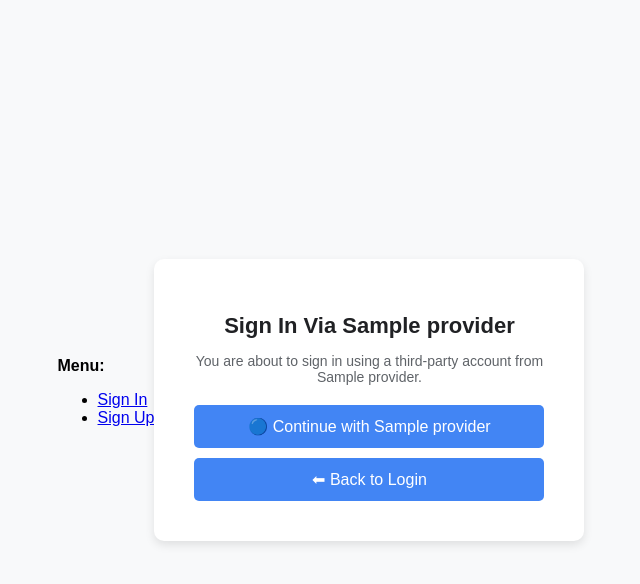
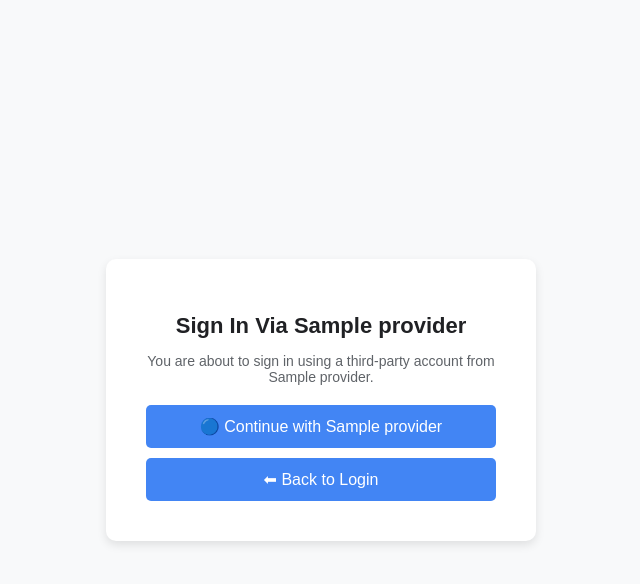
Before and after one commit to sainivas-yellapragada/spscs, a Django app: template templates/socialaccount/login.html in a window 1280 px wide. Shown: the top 584 px of the page, without its empty margins (319-959 px from the left). Run offline with Django 3.2, Linux system fonts and the light colour scheme; the template is opened without the code that fills it: most values are stand-ins (such as "Sample title", 1, 10 or a date in 2020).

Commit message:
removed menu from base env file

```diff
--- a/templates/base.html
+++ b/templates/base.html
@@ -1,4 +1,4 @@
-{% load i18n %}
+<!---->{% load i18n %}
 <!DOCTYPE html>
 <html>
 <head>
@@ -20,24 +20,24 @@
             </div>
         {% endif %}
 
-        {% block menu %}
-            <!-- Default menu -->
-            <div>
-                <strong>{% trans "Menu:" %}</strong>
-                <ul>
-                    {% if user.is_authenticated %}
-                        <li><a href="{% url 'home' %}">{% trans "Home" %}</a></li>
-                        <li><a href="{% url 'account_email' %}">{% trans "Change Email" %}</a></li>
-                        <li><a href="{% url 'account_change_password' %}">{% trans "Change Password" %}</a></li>
-                        <li><a href="{% url 'socialaccount_connections' %}">{% trans "Account Connections" %}</a></li>
-                        <li><a href="{% url 'logout' %}">{% trans "Sign Out" %}</a></li>
-                    {% else %}
-                        <li><a href="{% url 'account_login' %}">{% trans "Sign In" %}</a></li>
-                        <li><a href="{% url 'account_signup' %}">{% trans "Sign Up" %}</a></li>
-                    {% endif %}
-                </ul>
-            </div>
-        {% endblock menu %}
+       <!-- {% block menu %}-->
+       <!--      Default menu -->
+       <!--     <div>-->
+        <!--        <strong>{% trans "Menu:" %}</strong>-->
+        <!--        <ul>-->
+         <!--           {% if user.is_authenticated %}-->
+         <!--               <li><a href="{% url 'home' %}">{% trans "Home" %}</a></li>-->
+          <!--              <li><a href="{% url 'account_email' %}">{% trans "Change Email" %}</a></li>-->
+          <!--              <li><a href="{% url 'account_change_password' %}">{% trans "Change Password" %}</a></li>-->
+          <!--              <li><a href="{% url 'socialaccount_connections' %}">{% trans "Account Connections" %}</a></li>-->
+          <!--              <li><a href="{% url 'logout' %}">{% trans "Sign Out" %}</a></li>-->
+        <!--            {% else %}-->
+            <!--             <li><a href="{% url 'account_login' %}">{% trans "Sign In" %}</a></li>-->
+       <!--                 <li><a href="{% url 'account_signup' %}">{% trans "Sign Up" %}</a></li>-->
+       <!--             {% endif %}-->
+      <!--          </ul>-->
+      <!--      </div>-->
+      <!--  {% endblock menu %}-->
 
         {% block content %}{% endblock content %}
     {% endblock body %}
```
